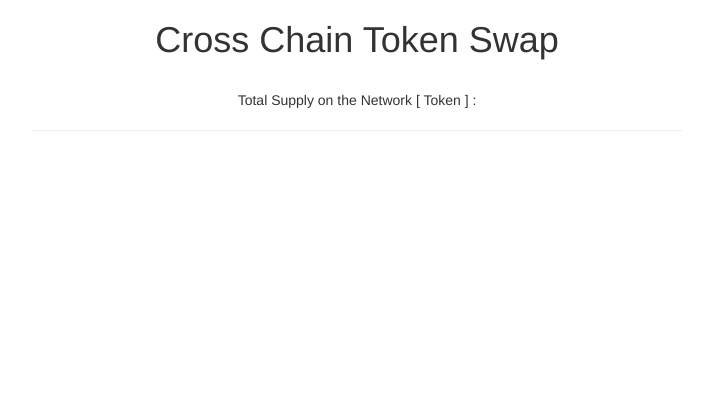
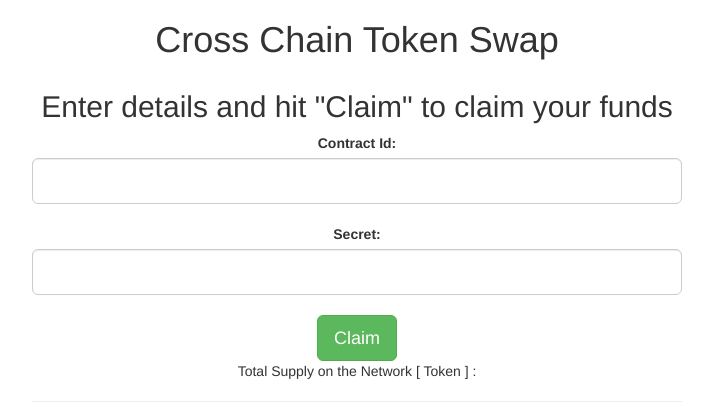
Before and after one commit to TuanUR/cross-blockchain-token-swap, a website: page TokenSwap/src/index.html in a window 1280 px wide. Both pictures are taken after a click on the button "Interact with your contract". Shown: the whole page, without its empty margins (283-996 px from the left). Drawn offline with nearby package versions, Linux system fonts and the light colour scheme.

Commit message:
delete deprecated functions

```diff
--- a/TokenSwap/src/index.html
+++ b/TokenSwap/src/index.html
@@ -24,13 +24,13 @@
             <form onSubmit="App.accessContracts(); return false;" role="form">
                 <div class="form-group">
                     <div class="input-group">
-                        <label for="input-address-token">Hashed Timelock Contract Address:</label>
+                        <label for="input-address-htlc">Hashed Timelock Contract Address:</label>
                         <input type="text" id="input-address-htlc" class="form-control input-lg"
                                name="addressHtlc" placeholder="0x0" value="0x6c3DB88E97dA81f4B7CD49f68FaC6A2430222380"/>
                         </br>
                         <label for="input-address-token">Associated ERC20 Contract Address:</label>
                         <input id="input-address-token" class="form-control input-lg" type="text"
-                               name="addressToken" placeholder="0x0" value="0x3a882dc305682f10A992fbC50C8C2E03eCb7b260"/>
+                               name="addressToken" placeholder="0x0" value="0x3f543AAC9B7b905A12b8a827DDD0F7898b279387"/>
                         </br>
                         <span class="input-group-btn">
                             <!--implement link to success page with contract details?-->
@@ -40,12 +40,23 @@
                 </div>
             </form>
         </div>
-        <div id="content" class="text-center" style="display: none;">
-
+        <div id="homepage" class="text-center" style="">
             <!--progress bar to show how much time of timelock has passed?-->
             <div class="progress">
                 <div id="progress" class="progress-bar progress-bar-striped-active"
                      aria-valuemin="0" aria-valuemax="100">
+                </div>
+            </div>
+            <div>
+                <div id="claim">
+                    <h2>Enter details and hit "Claim" to claim your funds</h2>
+                    <label for="claim-contract-id">Contract Id:</label>
+                    <input type="text" id="claim-contract-id" class="form-control input-lg"/>
+                    </br>
+                    <label for="secret-claim">Secret:</label>
+                    <input id="secret-claim" class="form-control input-lg" type="text"/>
+                    </br>
+                    <button class="btn btn-success btn-lg">Claim</button>
                 </div>
             </div>
             <p>Total Supply on the Network [
--- a/TokenSwap/src/js/app.js
+++ b/TokenSwap/src/js/app.js
@@ -37,10 +37,6 @@ App = {
         return App.renderStartpage();
     },
 
-    testSubmit: function () {
-        console.log("form was correctly sent and function executed");
-    },
-
     // instantiate smart contract so web3 knows where to find it and
     // how it works => enables interacting with Ethereum via web3
     //FIXME
@@ -57,7 +53,6 @@ App = {
             //FIXME get input contract address from user
             console.log("accessContracts was executed");
             var input_address_htlc = $('#input-address-htlc').val();
-            //console.log('"' + input_address + '"');
             // deployment for testing
             // current htlc address: 0x6c3DB88E97dA81f4B7CD49f68FaC6A2430222380
             App.contracts.HashedTimelockERC20.at(input_address_htlc).then(function (HashedTimelockERC20) {
@@ -69,8 +64,7 @@ App = {
                 App.contracts.TokenSwapCoin = TruffleContract(TokenSwapCoinArtifact);
                 App.contracts.TokenSwapCoin.setProvider(App.web3Provider);
                 var input_address_token = $('#input-address-token').val();
-                // current token address: 0x3a882dc305682f10A992fbC50C8C2E03eCb7b260
-                App.contracts.TokenSwapCoin.at("0x3f543AAC9B7b905A12b8a827DDD0F7898b279387").then(function (TokenSwapCoin) {
+                App.contracts.TokenSwapCoin.at(input_address_token).then(function (TokenSwapCoin) {
                     console.log("Token address: ", TokenSwapCoin.address);
                     return TokenSwapCoin.balanceOf("0x7885c1BFE70624Cf6C83a784dE298AC53CA63CF5");
                 })
@@ -99,11 +93,11 @@ App = {
     // render the startpage, where the user enters the contract addresses he deployed on the blockchain
     renderStartpage: function () {
         var startpage = $('#startpage');
-        var homepage = $('#content')
+        var homepage = $('#homepage');
         startpage.show();
         homepage.hide();
 
-        // Load account data (account that is currently used e.g. on MetaMask)
+        // Load account data and display on startpage (account that is currently used e.g. on MetaMask)
         web3.eth.getAccounts(function (err, account) {
             if (err) {
                 console.log(err);
@@ -117,7 +111,7 @@ App = {
 
     renderHomepage: function () {
         var startpage = $('#startpage');
-        var homepage = $('#content')
+        var homepage = $('#homepage');
         startpage.hide();
         homepage.show();
         return App.testContracts();
```
